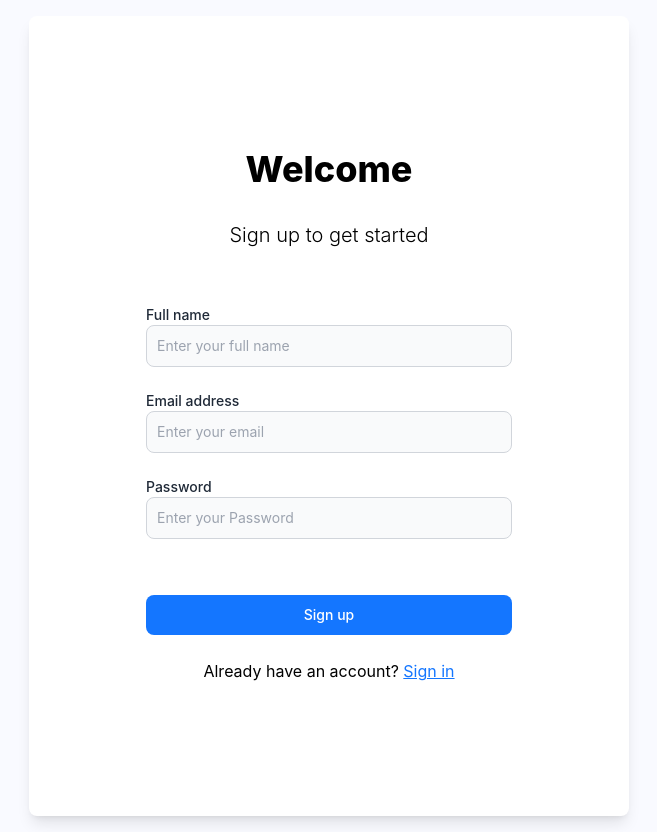
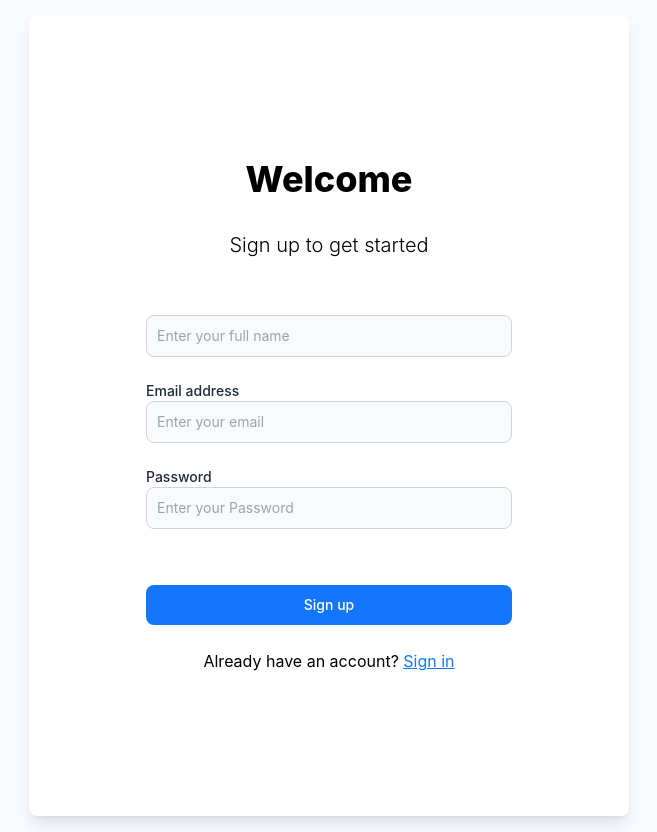
Before and after one commit to saurav0602/chatapp, a React (Create React App) app in the folder client/: page /users/sign_up in a window 1280 px wide. Shown: the whole page, without its empty margins (311-968 px from the left). Built offline with nearby package versions, Linux system fonts and the light colour scheme.

Commit message:
first commit

```diff
--- a/client/src/modules/Form/index.js
+++ b/client/src/modules/Form/index.js
@@ -52,7 +52,7 @@ const Form = ({ isSignInPage = true }) => {
                 <form className="flex flex-col items-center w-full" onSubmit={handleSubmit}>
                     {!isSignInPage && (
                         <Input
-                            label="Full name"
+                            label htmlFor="Full name"
                             name="fullName"
                             placeholder="Enter your full name"
                             className="mb-4 md:mb-6 w-full md:w-[75%]"
```
